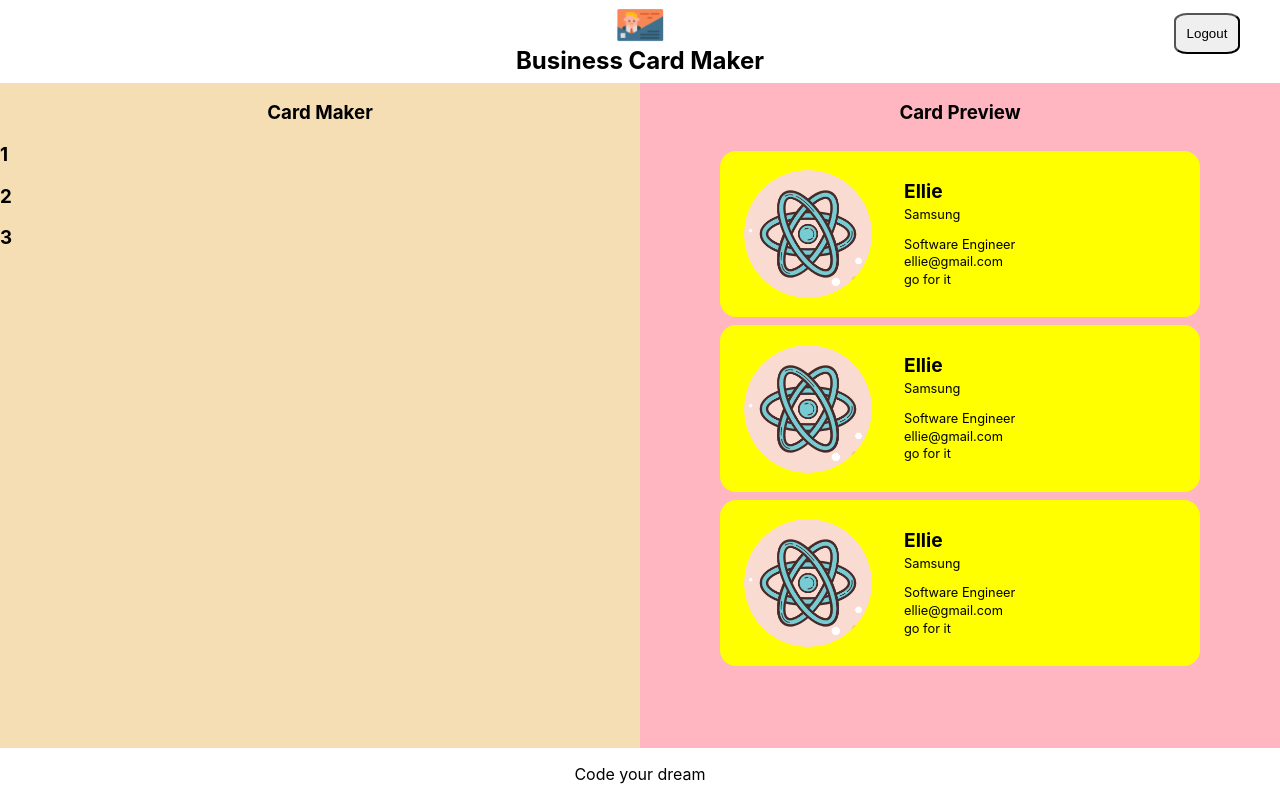
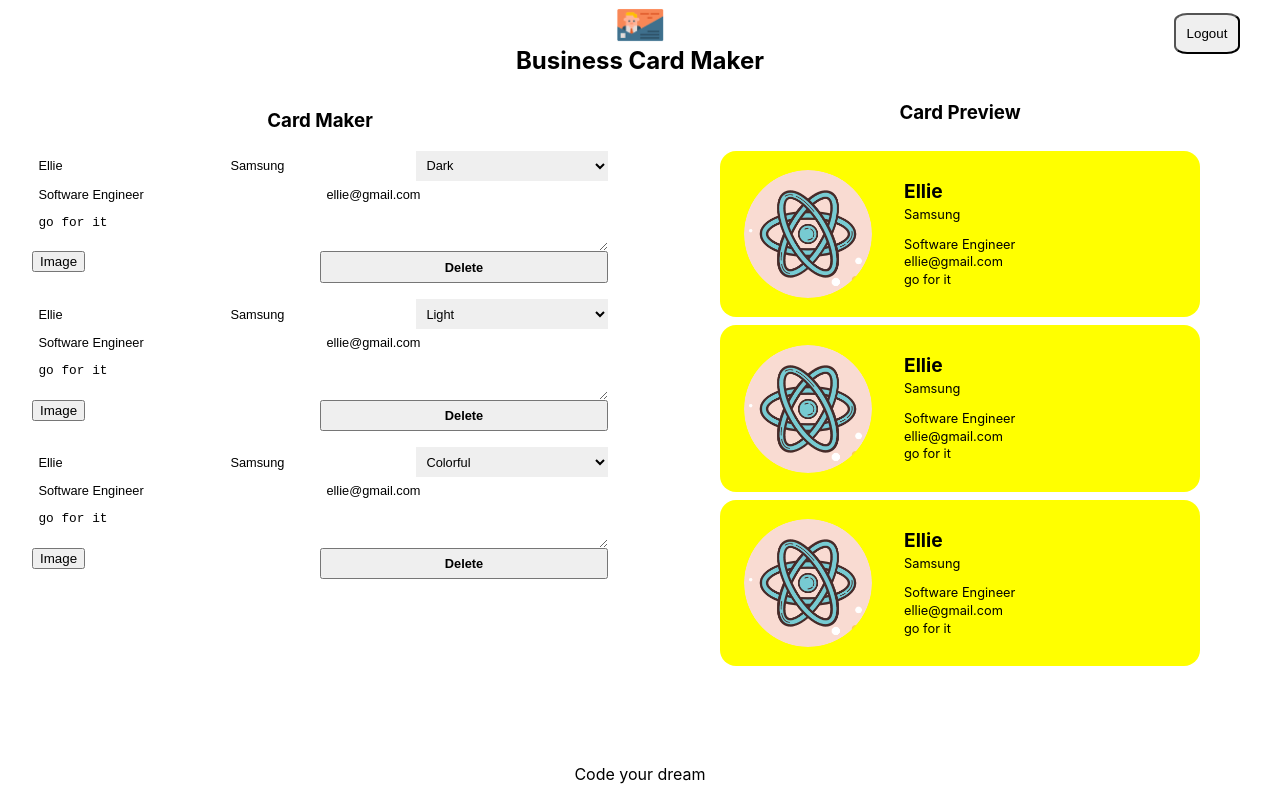
Before and after one commit to up456/card-maker-solution, a React (Create React App) app: page /maker in a window 1280 px wide. Built offline with nearby package versions, Linux system fonts and the light colour scheme; no server answers; sample sign-in values are in the browser's storage.

Commit message:
cardMaker UI완성

```diff
--- /dev/null
+++ b/src/components/button/button.jsx
@@ -0,0 +1,11 @@
+import styles from './button.module.css';
+
+import React from 'react';
+
+const Button = ({ name, onClick }) => (
+  <button className={styles.button} onClick={onClick}>
+    {name}
+  </button>
+);
+
+export default Button;
--- /dev/null
+++ b/src/components/button/button.module.css
@@ -0,0 +1,11 @@
+@value makerWhite, makerGreen from '../../common/colors.css';
+
+.button {
+  background-color: makerGreen;
+  color: makerWhite;
+  font-weight: bold;
+  cursor: pointer;
+  padding: 0.5em;
+  flex: 1 1 50%;
+  font-size: 0.8rem;
+}
--- a/src/components/card_edit_form/card_edit_form.jsx
+++ b/src/components/card_edit_form/card_edit_form.jsx
@@ -1,6 +1,39 @@
 import styles from './card_edit_form.module.css';
 import React from 'react';
+import Button from '../button/button';
+import ImageFileInput from '../image_file_input/image_file_input';
 
-const CardEditForm = ({ card }) => <h1>{card.id}</h1>;
+const CardEditForm = ({ card }) => {
+  const { name, company, theme, title, email, message, fileName, fileURL } =
+    card;
+  const onSubmit = () => {};
+  return (
+    <form className={styles.form}>
+      <input className={styles.input} type="text" name="name" value={name} />
+      <input
+        className={styles.input}
+        type="text"
+        name="company"
+        value={company}
+      />
+      <select className={styles.select} name="theme" value={theme}>
+        <option value="light">Light</option>
+        <option value="dark">Dark</option>
+        <option value="colorful">Colorful</option>
+      </select>
+      <input className={styles.input} type="text" name="title" value={title} />
+      <input className={styles.input} type="text" name="email" value={email} />
+      <textarea
+        className={styles.textarea}
+        name="message"
+        value={message}
+      ></textarea>
+      <div className={styles.fileInput}>
+        <ImageFileInput />
+      </div>
+      <Button name="Delete" onClick={onSubmit} />
+    </form>
+  );
+};
 
 export default CardEditForm;
--- a/src/components/card_edit_form/card_edit_form.module.css
+++ b/src/components/card_edit_form/card_edit_form.module.css
@@ -0,0 +1,34 @@
+@value makerWhite, makerBlack from '../../common/colors.css';
+
+.form {
+  display: flex;
+  width: 100%;
+  flex-wrap: wrap;
+  border-top: 1px solid makerBlack;
+  border-left: 1px solid makerBlack;
+  margin-bottom: 1em;
+}
+
+.input,
+.textarea,
+.select,
+.button,
+.fileInput {
+  font-size: 0.8rem;
+  width: 100%;
+  border: 0;
+  padding: 0.5em;
+  border-bottom: 1px solid makerBlack;
+  border-right: 1px solid makerBlack;
+  background-color: makerWhite;
+}
+
+.input,
+.select {
+  flex: 1 1 30%;
+}
+
+.fileInput {
+  padding: 0;
+  flex: 1 1 50%;
+}
--- a/src/components/editor/editor.module.css
+++ b/src/components/editor/editor.module.css
@@ -1,8 +1,9 @@
-@value makerGreen from '../../common/colors.css';
+@value makerGreen, makerLightGrey from '../../common/colors.css';
 
 .editor {
   flex-basis: 50%;
-  background-color: wheat;
+  border-right: 1px solid makerLightGrey;
+  padding: 0.5em 2em;
 }
 
 .title {
--- /dev/null
+++ b/src/components/image_file_input/image_file_input.jsx
@@ -0,0 +1,6 @@
+import styles from './image_file_input.module.css';
+import React from 'react';
+
+const ImageFileInput = (props) => <button>Image</button>;
+
+export default ImageFileInput;
--- a/src/components/maker/maker.module.css
+++ b/src/components/maker/maker.module.css
@@ -1,10 +1,11 @@
 @value mediaQuery from '../../common/size.css';
-
+@value makerWhite from '../../common/colors.css';
 .maker {
   width: 100%;
   height: 100%;
   display: flex;
   flex-direction: column;
+  background-color: makerWhite;
 }
 
 .container {
--- a/src/components/preview/preview.module.css
+++ b/src/components/preview/preview.module.css
@@ -2,7 +2,6 @@
 
 .preview {
   flex-basis: 50%;
-  background-color: lightpink;
 }
 
 .title {
```
Also changed, not shown: src/components/image_file_input/image_file_input.module.css (added).
